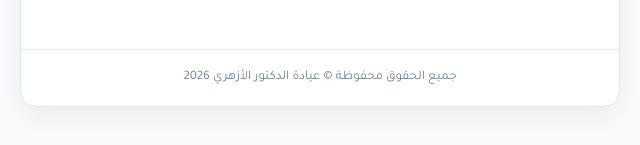
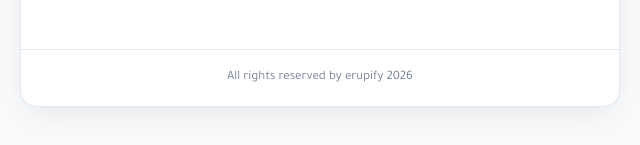
Before and after one commit to erupify/demo, a plain HTML site: page index.html in a window 1280 px wide. Shown: the part 621-766 px from the top of the page, 320-960 px from the left. Drawn offline with Linux system fonts and the light colour scheme.

Commit message:
Update footer text to English

```diff
--- a/index.html
+++ b/index.html
@@ -517,7 +517,7 @@
             </div>
 
             <div class="card-footer">
-                <p>جميع الحقوق محفوظة &copy; عيادة الدكتور الأزهري 2026</p>
+                <p>All rights reserved by erupify 2026</p>
             </div>
         </div>
     </div>
```
